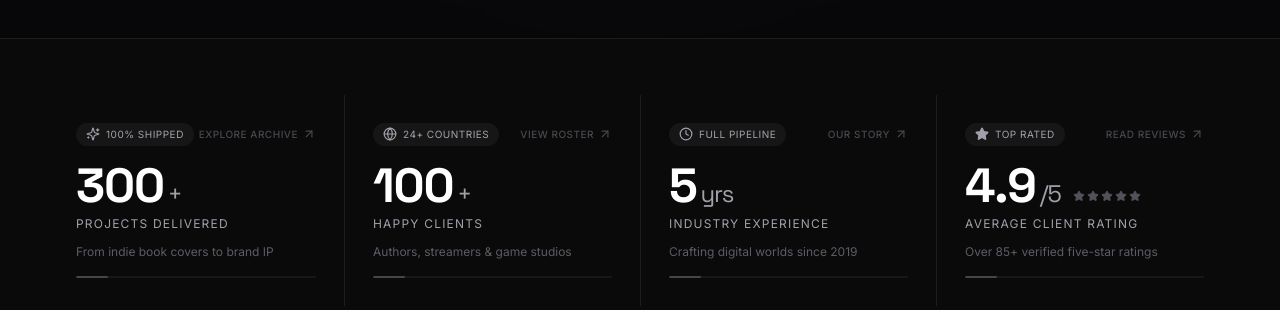
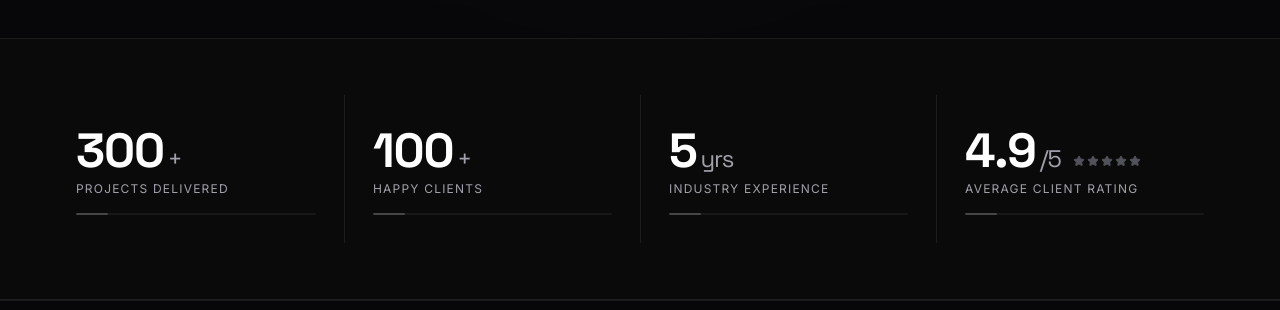
Before and after one commit to hannan-bhatti/coreartworks, a React (Vite) app: page / in a window 1280 px wide. Shown: the part 820-1130 px from the top of the page. Built offline with nearby package versions, Linux system fonts and the light colour scheme; a web font is replaced by a local one.

Commit message:
remove: badge pills, action arrows, and caption text from stats cards — keep hover animations intact

```diff
--- a/src/components/StatsSection.tsx
+++ b/src/components/StatsSection.tsx
@@ -1,7 +1,7 @@
 import React, { useState, useRef } from 'react';
 import { useNavigate } from 'react-router-dom';
 import { AnimatedCounter } from './AnimatedCounter';
-import { ArrowUpRight, Star, Sparkles, Globe, Clock } from 'lucide-react';
+import { Star, Sparkles, Globe, Clock } from 'lucide-react';
 
 interface StatItem {
   id: string;
@@ -126,36 +126,7 @@ export const StatsSection: React.FC = () => {
                     : 'hover:bg-white/[0.015]'
                 }`}
               >
-                {/* Top Row: Mini interactive badge + Action jump arrow */}
-                <div className="flex items-center justify-between pb-3">
-                  <div
-                    className={`inline-flex items-center gap-1.5 px-2.5 py-1 rounded-full text-[10px] font-mono uppercase tracking-wider transition-all duration-300 ${
-                      isHovered
-                        ? 'bg-white text-black font-semibold shadow-sm'
-                        : 'bg-white/[0.05] text-zinc-400 group-hover:text-zinc-200'
-                    }`}
-                  >
-                    {stat.icon}
-                    <span>{stat.badge}</span>
-                  </div>
 
-                  <div
-                    className={`flex items-center gap-1 text-[11px] font-medium tracking-wide transition-all duration-300 ${
-                      isHovered
-                        ? 'text-white opacity-100 translate-x-0'
-                        : 'text-zinc-500 opacity-60 group-hover:opacity-100 group-hover:text-zinc-300'
-                    }`}
-                  >
-                    <span className="hidden xl:inline text-[10px] uppercase font-mono tracking-wider">
-                      {stat.actionText}
-                    </span>
-                    <ArrowUpRight
-                      className={`w-3.5 h-3.5 transition-transform duration-300 ${
-                        isHovered ? 'translate-x-0.5 -translate-y-0.5 text-white' : ''
-                      }`}
-                    />
-                  </div>
-                </div>
 
                 {/* Main Stat Number */}
                 <div className="space-y-1.5 pt-1">
@@ -209,18 +180,7 @@ export const StatsSection: React.FC = () => {
                   </p>
                 </div>
 
-                {/* Interactive Subtitle / Micro-detail that expands on hover */}
-                <div className="pt-3 overflow-hidden">
-                  <p
-                    className={`text-xs transition-all duration-300 ${
-                      isHovered
-                        ? 'text-zinc-300 translate-y-0 opacity-100'
-                        : 'text-zinc-500 opacity-80'
-                    }`}
-                  >
-                    {stat.caption}
-                  </p>
-                </div>
+
 
                 {/* Animated Accent Line that expands on card hover */}
                 <div className="pt-4">
```
